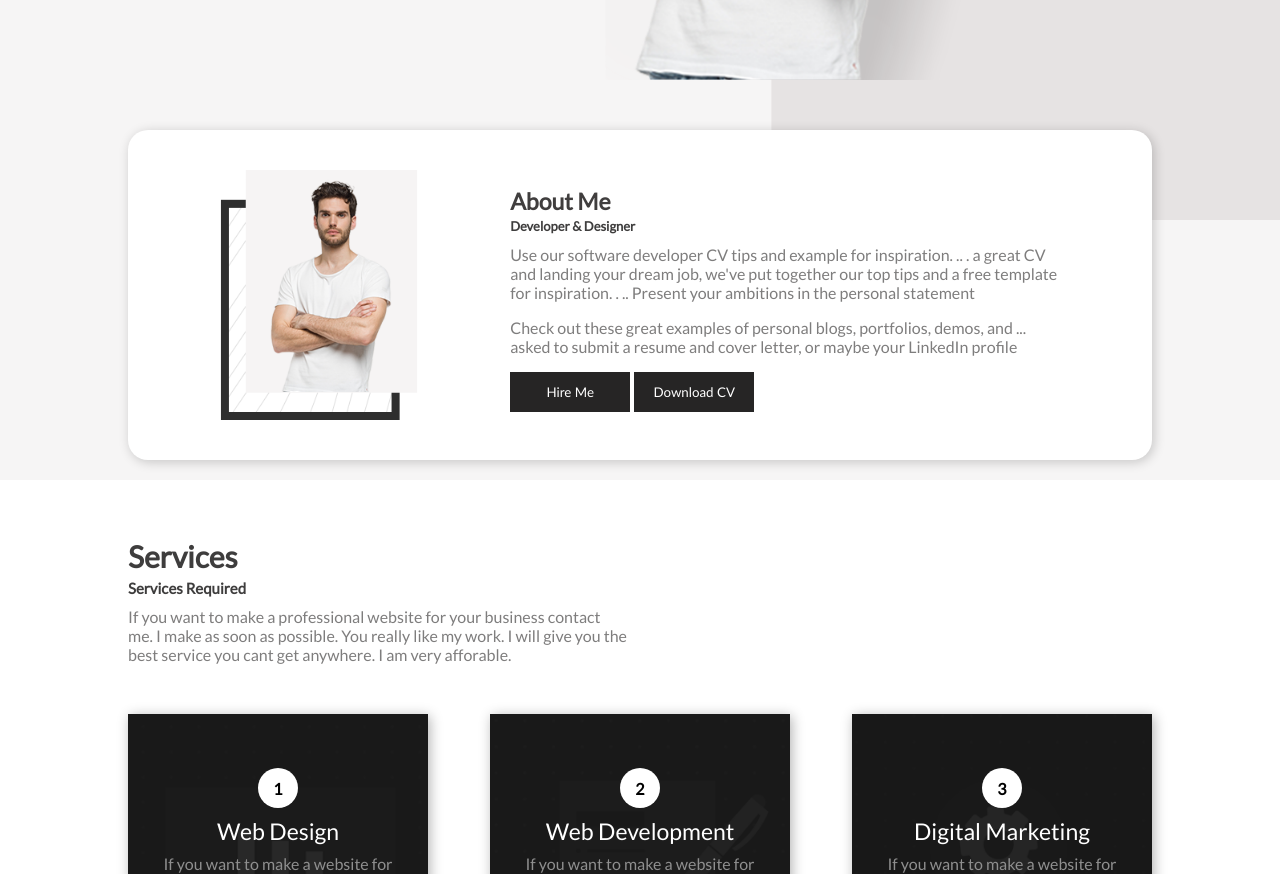
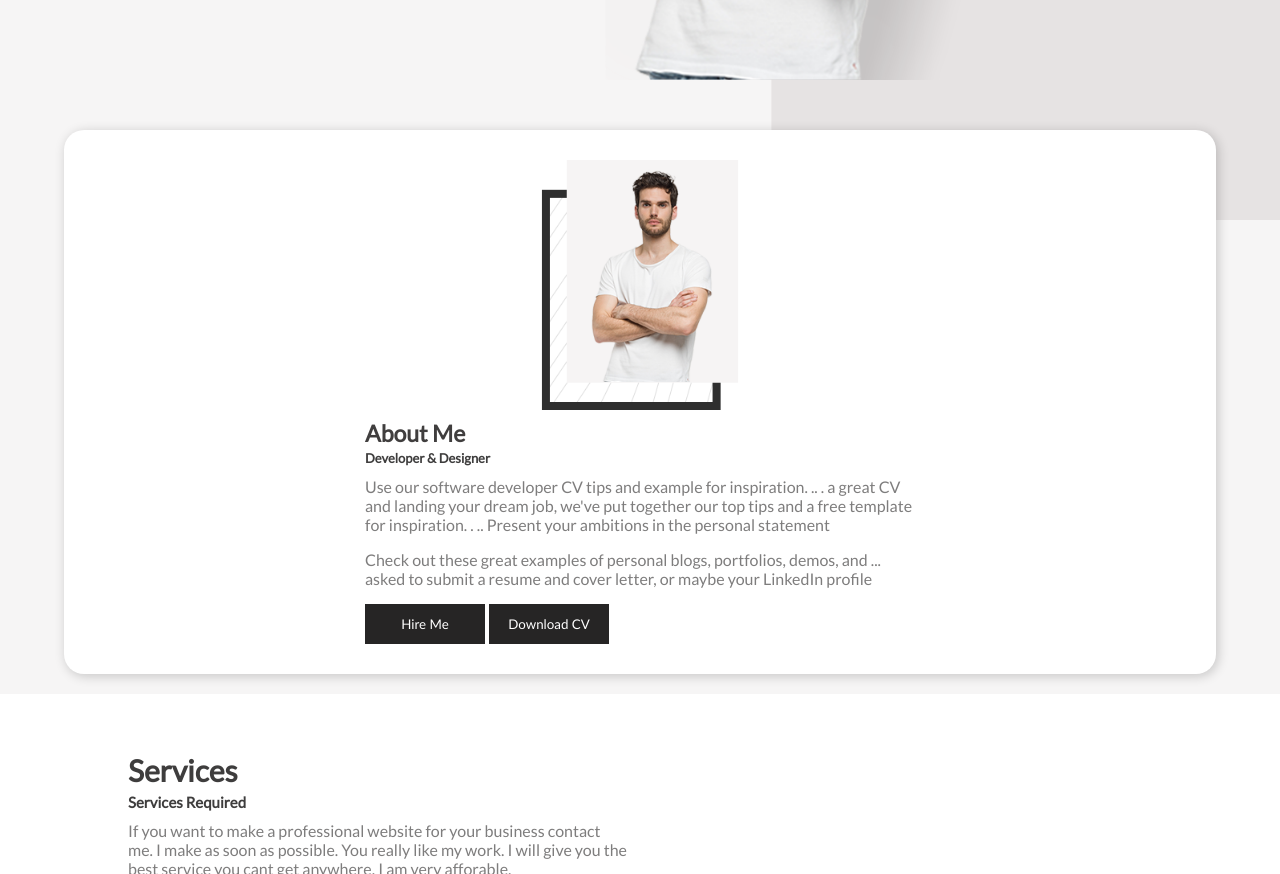
Before and after one commit to eminentpal/Eminent-, a plain HTML site: page index.html in a window 1280 px wide. Shown: the part 540-1414 px from the top of the page. Drawn offline with nearby package versions, Linux system fonts and the light colour scheme.

Commit message:
Update style.css

```diff
--- a/style.css
+++ b/style.css
@@ -691,4 +691,13 @@ footer p:nth-child(2){
     }
 
 
+  .about-container{
+    top: 0px;
+    flex-direction: column;
+    width: 90%;
+    height: auto;
+    padding: 30px 0px;
+    align-items: center;
+  }
+
 }
```
